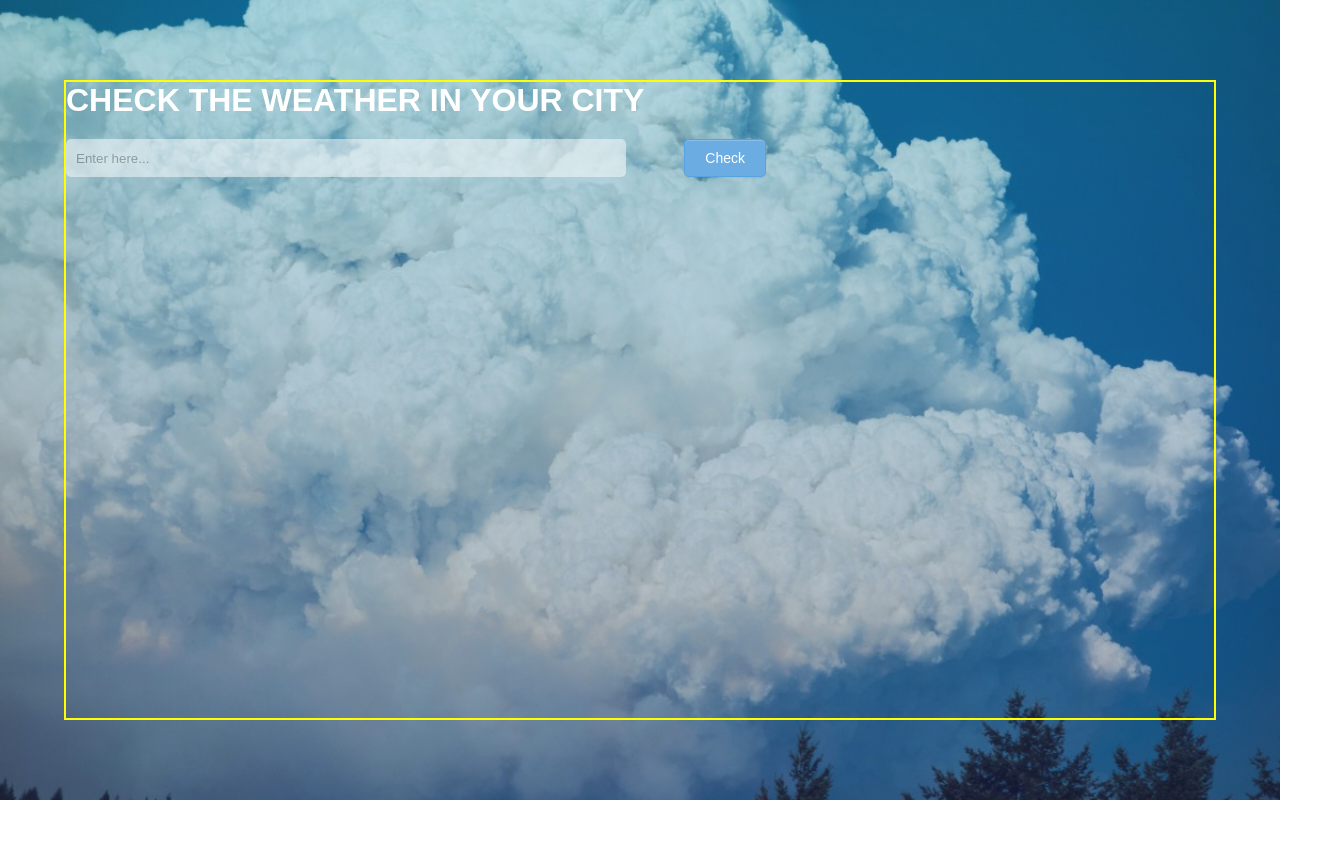
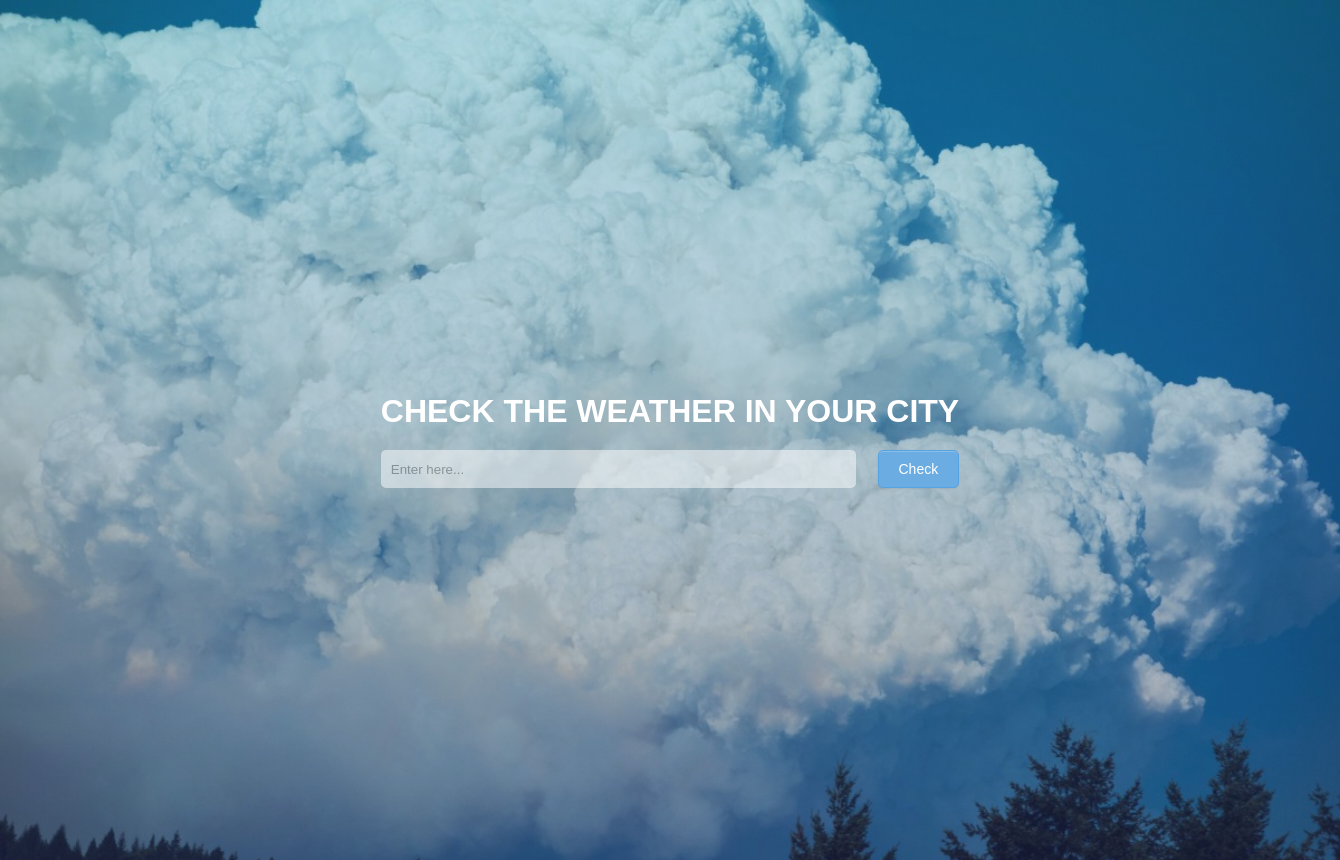
Before and after one commit to ludaalt/weatherapp, a React (Create React App) app: page / in a window 1280 px wide. Shown: the whole page, 1340 px wide, since content can reach past the window. Before the commit the page ends 800 px from the top, so only its background shows below. Built offline with nearby package versions, Linux system fonts and the light colour scheme; the HTML template or start-up script is replaced by a standard one.

Commit message:
refactor: correct app styles and composition

```diff
--- a/src/App.css
+++ b/src/App.css
@@ -1,51 +1,31 @@
-* {
-  margin: 0;
-  padding: 0;
-  box-sizing: border-box;
-}
-
 .App {
   display: flex;
   justify-content: center;
   align-items: center;
 
-  position: relative;
   width: 100%;
   height: 100vh;
-  background-image: url('./assets/cloud.jpg');
   background-repeat: no-repeat;
   background-size: cover;
 
+  background-image: linear-gradient(
+      to top,
+      rgba(26, 40, 120, 0.3),
+      rgba(10, 143, 196, 0.3)
+    ),
+    url("./assets/cloud.jpg");
+
   color: #fff;
-  font-family: 'Montserrat', sans-serif;
+  font-family: "Montserrat", sans-serif;
 
-}
-
-.App::after {
-  content: '';
-  display: block;
-  width: 100%;
-  position: absolute;
-  top: 0;
-  left: 0;
-  height: 100vh;
-  background-image: linear-gradient(to top, rgba(26,40,120,0.30), rgba(10,143,196,0.30));
-}
-
-.wrapper {
-  z-index: 10000;
-  width: 90%;
-  height: 80vh;
-  border: 2px solid yellow;
-  /*display: flex;
-  align-items: center;
-  justify-content: center;*/
+  padding: 30px;
 }
 
 button {
   cursor: pointer;
   border-radius: 5px;
-  box-shadow: inset 0 1px 0 rgba(255, 255, 255, 0.2), 0 1px 2px rgba(0, 0, 0, 0.08);
+  box-shadow: inset 0 1px 0 rgba(255, 255, 255, 0.2),
+    0 1px 2px rgba(0, 0, 0, 0.08);
   color: #fff;
 
   font-size: 14px;
@@ -57,5 +37,6 @@ button {
 
 button:hover {
   border-color: rgba(82, 168, 236, 0.8);
-  box-shadow: 0 1px 1px rgba(0, 0, 0, 0.075) inset, 0 0 8px rgba(82, 168, 236, 0.6);
+  box-shadow: 0 1px 1px rgba(0, 0, 0, 0.075) inset,
+    0 0 8px rgba(82, 168, 236, 0.6);
 }
--- a/src/App.tsx
+++ b/src/App.tsx
@@ -1,29 +1,24 @@
-import React from 'react';
-import { Route, BrowserRouter, Switch } from 'react-router-dom';
-import { observer } from 'mobx-react-lite'
+import React from "react";
+import { Route, BrowserRouter, Switch } from "react-router-dom";
+import { observer } from "mobx-react-lite";
 
-import SearchComponent from './components/SearchComponent';
-import WeatherBlock from './components/WeatherBlock';
-import RequestsHistory from './components/RequestsHistory';
+import SearchComponent from "./components/SearchComponent";
+import WeatherBlock from "./components/WeatherBlock";
+import RequestsHistory from "./components/RequestsHistory";
 
-import './App.css';
+import "./App.css";
 
-const App: React.FC = observer((props) => {
-
+const App: React.FC = observer(() => {
   return (
     <BrowserRouter>
       <div className="App">
-        <div className="wrapper">
+        <Switch>
+          <Route exact path="/" component={SearchComponent} />
+          <Route exact path="/more" component={SearchComponent} />
+          <Route exact path="/weather" component={WeatherBlock} />
 
-          <Switch>
-            <Route exact path='/' component={ SearchComponent } />
-            <Route exact path='/more' component={ SearchComponent } />
-            <Route exact path='/weather' component={ WeatherBlock } />
-
-            <Route exact path="/requests" component={ RequestsHistory } />
-          </Switch>
-
-        </div>
+          <Route exact path="/requests" component={RequestsHistory} />
+        </Switch>
       </div>
     </BrowserRouter>
   );
```
